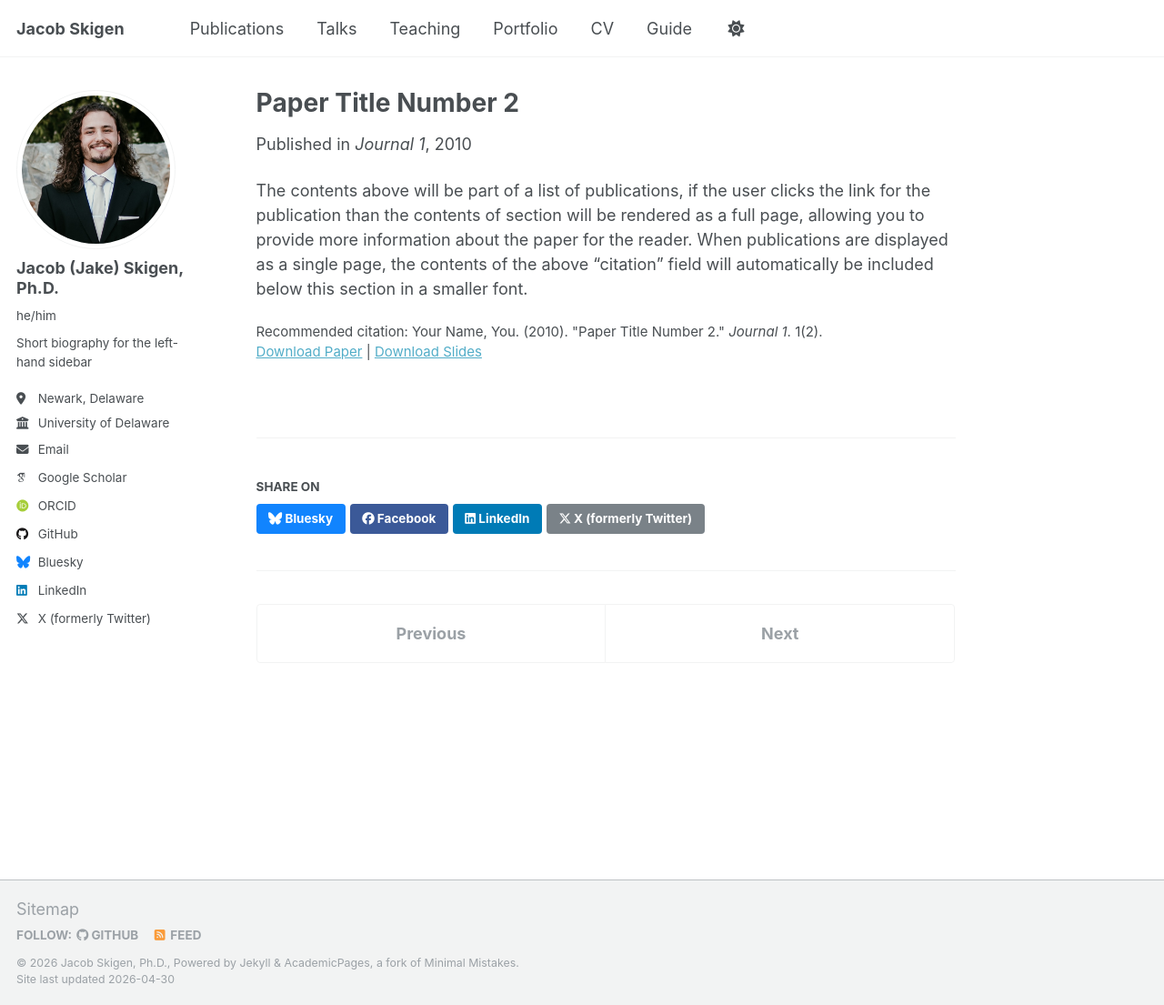
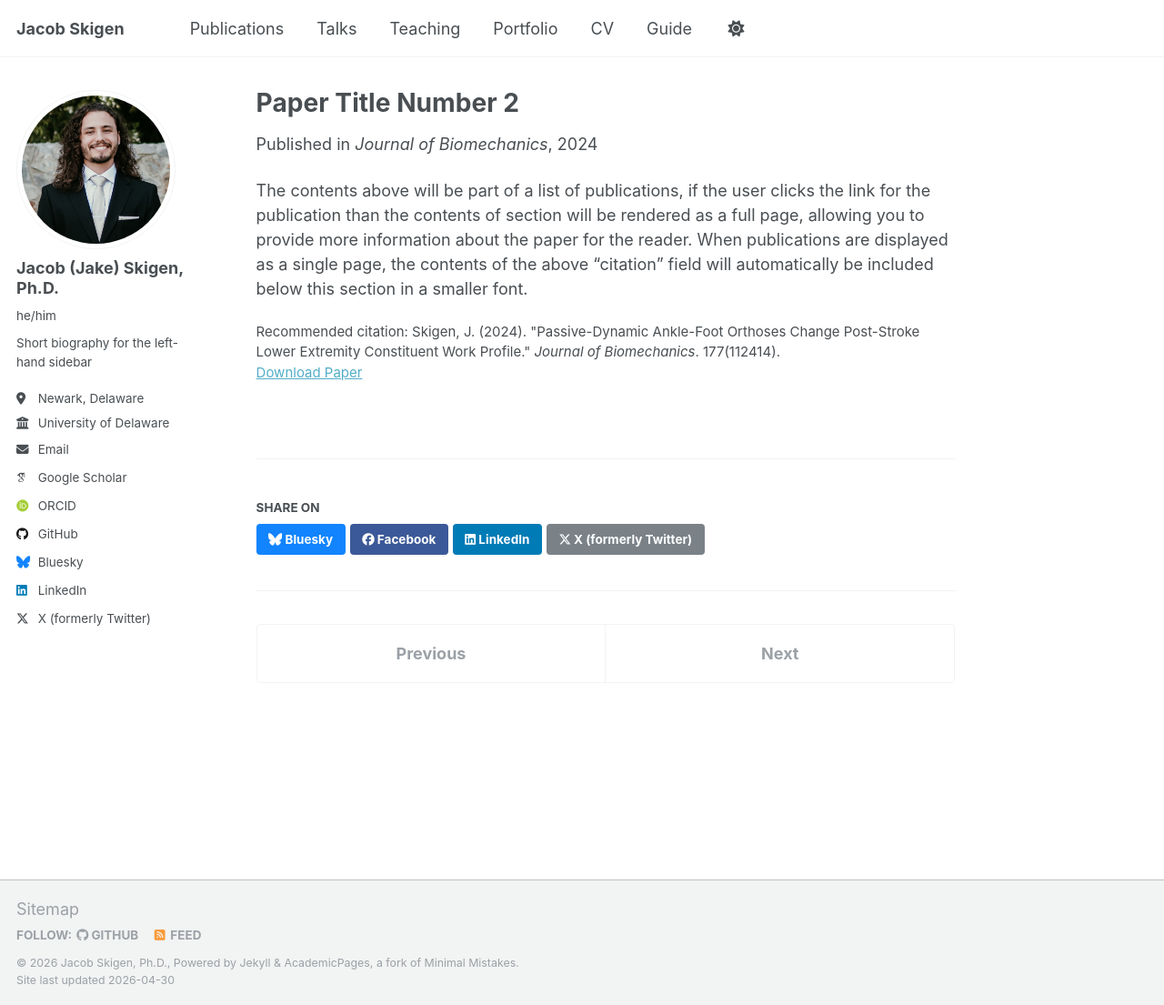
Before and after one commit to JacobSkigen/JacobSkigen.github.io, a Jekyll site: the page built from _publications/Paper2.md, in a window 1280 px wide and 1105 px high. Shown: the whole window at 91% size. Built offline with Jekyll 4.4.1, drawn with Linux system fonts in a browser that asks for light colours; some web fonts are replaced; a script that is not in the unit is left out.

Commit message:
Update and rename 2010-10-01-paper-title-number-2.md to Paper2.md

```diff
--- a/_publications/2010-10-01-paper-title-number-2.md
+++ b/_publications/Paper2.md
@@ -2,13 +2,12 @@
 title: "Paper Title Number 2"
 collection: publications
 category: manuscripts
-permalink: /publication/2010-10-01-paper-title-number-2
+permalink: /publication/Ppaer2
 excerpt: 'This paper is about the number 2. The number 3 is left for future work.'
-date: 2010-10-01
-venue: 'Journal 1'
-slidesurl: 'http://academicpages.github.io/files/slides2.pdf'
-paperurl: 'http://academicpages.github.io/files/paper2.pdf'
-citation: 'Your Name, You. (2010). &quot;Paper Title Number 2.&quot; <i>Journal 1</i>. 1(2).'
+date: 2024-11-04
+venue: 'Journal of Biomechanics'
+paperurl: 'http://JacobSkigen.github.io/files/Paper2.pdf'
+citation: 'Skigen, J. (2024). &quot;Passive-Dynamic Ankle-Foot Orthoses Change Post-Stroke Lower Extremity Constituent Work Profile.&quot; <i>Journal of Biomechanics</i>. 177(112414).'
 ---
 
 The contents above will be part of a list of publications, if the user clicks the link for the publication than the contents of section will be rendered as a full page, allowing you to provide more information about the paper for the reader. When publications are displayed as a single page, the contents of the above "citation" field will automatically be included below this section in a smaller font.
```
